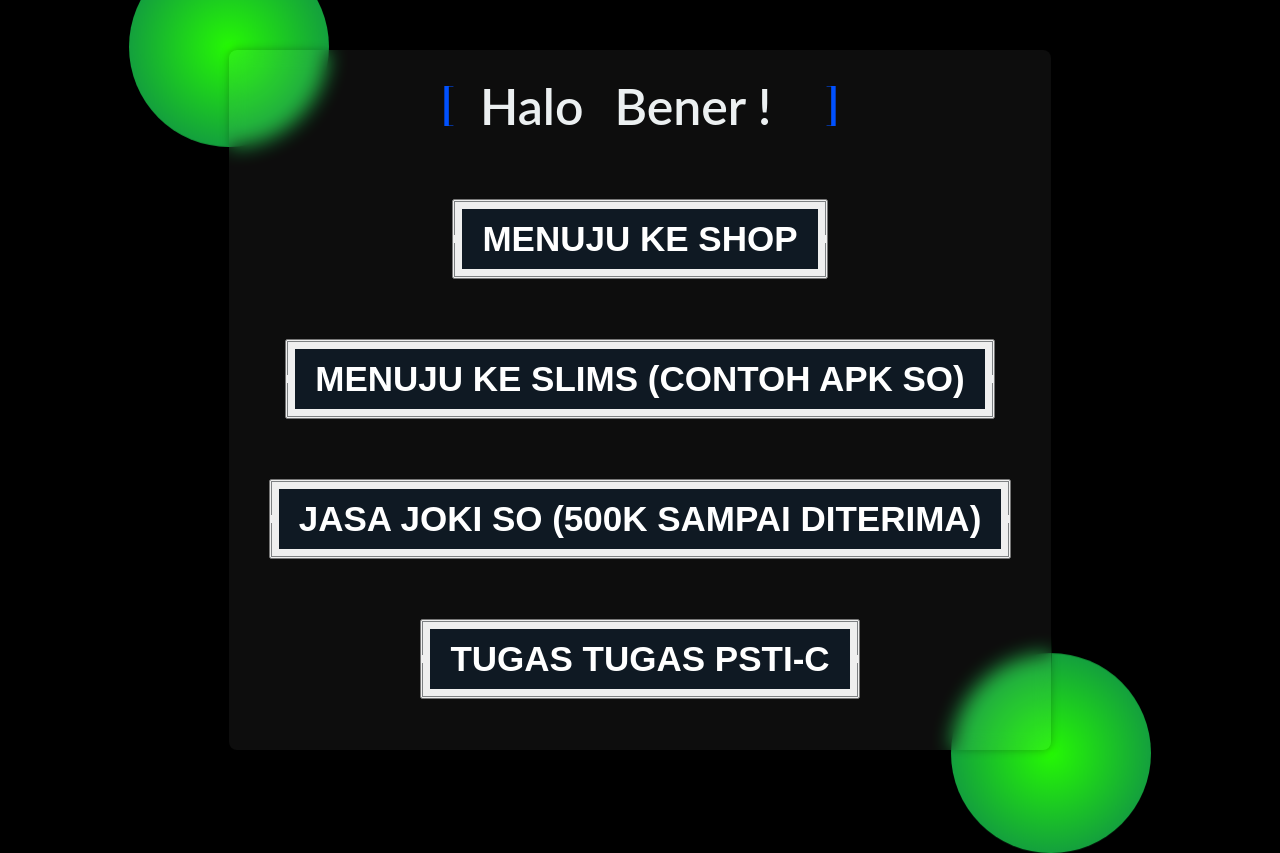
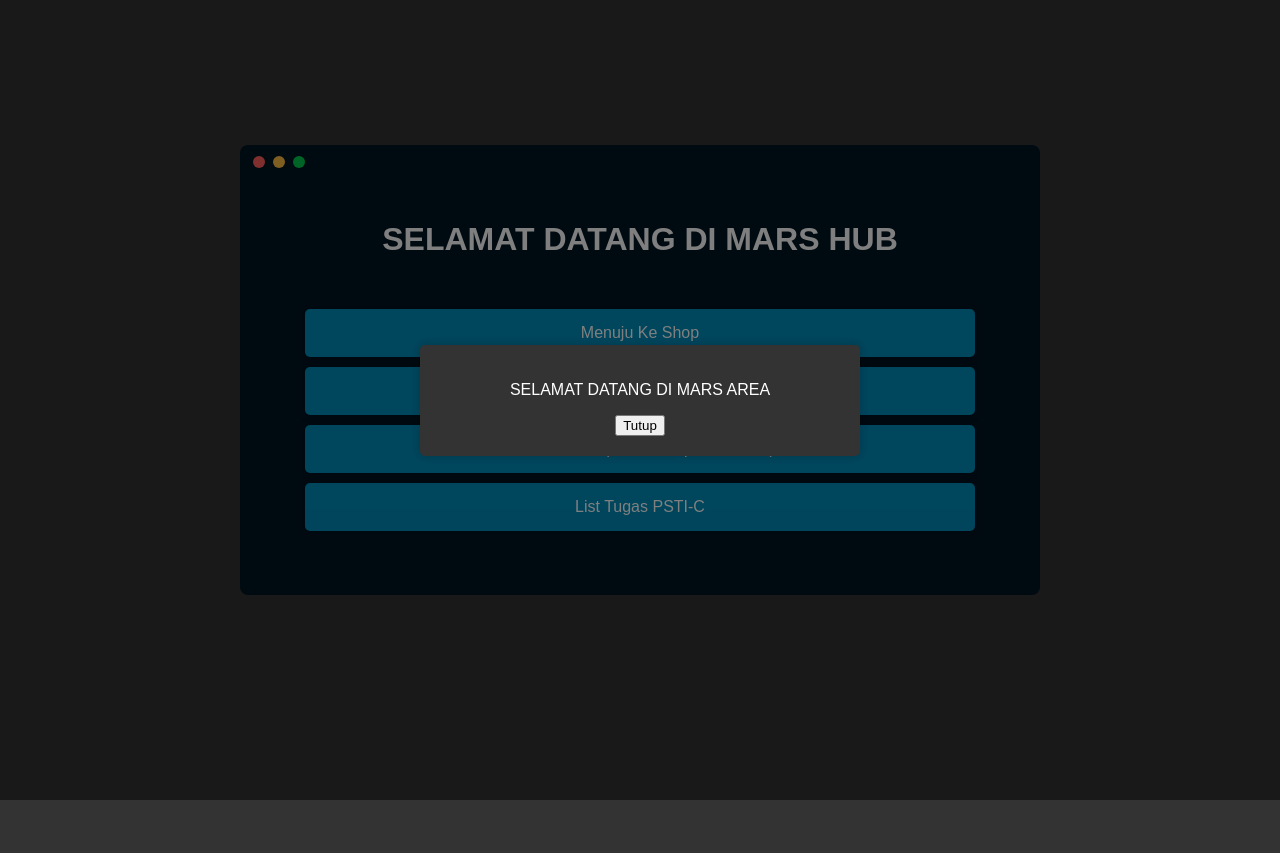
Before and after one commit to Aku-Mars/Coding, a plain HTML site: page Web/index.html in a window 1280 px wide. After the commit the page ends 800 px from the top, so only its background shows below. Drawn offline with Linux system fonts and the light colour scheme.

Commit message:
Update Index.html And To-do List Final

```diff
--- a/Web/index.html
+++ b/Web/index.html
@@ -1,376 +1,223 @@
-
-
 <!DOCTYPE html>
-<html>
+<html lang="en">
 <head>
-    <title>Mars Is Here</title>
+    <meta charset="UTF-8">
+    <meta name="viewport" content="width=device-width, initial-scale=1.0">
+    <meta http-equiv="Content-Security-Policy" content="default-src 'self'; style-src 'self' 'unsafe-inline'; script-src 'self' 'unsafe-inline' 'unsafe-eval'">
+    <title>MARS IS HERE</title>
     <style>
       body {
-            width: auto;
-            height: auto;
-            background-color: black;
-            display: flex;
-            align-items: center;
-            justify-content: center;
-            height: 100vh;
-            margin: 0;
+          background-color: #333;
+          color: white;
+          font-family: Arial, sans-serif;
+          text-align: center;
+          padding: 20px;
+          margin: 0 auto;
+          margin-top: 125px;
+          max-width: 800px;
       }
 
-        a, a:visited {
-            text-decoration: none;
-            color: white;
+      h1 {
+          margin-top: 20px;
       }
 
       .card {
         width: auto;
-            height: 700px;
-            transition: all 0.2s;
-            position: relative;
-            cursor: pointer;
+        height: 450px;
+        margin: 0 auto;
+        background-color: #011522;
+        border-radius: 8px;
+        z-index: 1;
+       }
+
+       .tools {
+        display: flex;
+        align-items: center;
+        padding: 9px;
+       }
+
+       .circle {
+        padding: 0 4px;
+       }
+
+       .box {
+        display: inline-block;
+        align-items: center;
+        width: 10px;
+        height: 10px;
+        padding: 1px;
+        border-radius: 50%;
+       }
+
+       .red {
+        background-color: #ff605c;
+       }
+
+       .yellow {
+        background-color: #ffbd44;
+       }
+
+       .green {
+        background-color: #00ca4e;
+       }
+
+      .container {
+        margin-top: 20px;
+        margin-bottom: 20px;
         display: flex;
         flex-direction: column;
+        align-items: center; /* Menyusun item secara horizontal di tengah */
+    }
+
+    .button {
+      background-color: #008CBA;
+      border-radius: 5px;
+      box-shadow: 0 0 10px rgba(0, 0, 0, 0.2);
+      color: white;
+      border: none;
+      width: 80%; /* Lebar tombol 100% dari parentnya */
+      padding: 15px; /* Padding tombol */
+      cursor: pointer;
+      margin-top: 10px;
+      transition: background-color 0.3s ease, transform 0.2s ease; /* Menambahkan efek transisi untuk perubahan warna dan transformasi */
+      display: inline-block; /* Mengubah tombol menjadi inline-block agar efek transisi transform berfungsi */
+    }
+
+    .button:hover {
+        background-color: #005B8F;
+        transform: scale(1.1); /* Efek zoom in pada hover */
+    }
+
+    .popup-content {
+        background-color: #333;
+        color: white;
+        border-radius: 5px;
+        box-shadow: 0 0 10px rgba(0, 0, 0, 0.2);
+        text-align: center;
+        padding: 20px;
+        width: 80%; /* Menyesuaikan lebar konten popup */
+        max-width: 400px; /* Menetapkan lebar maksimum */
+    }
+
+      .popup {
+          display: none;
+          position: fixed;
+          top: 0;
+          left: 0;
+          width: 100%;
+          height: 100%;
+          background-color: rgba(0, 0, 0, 0.5);
+          z-index: 1;
           justify-content: center;
           align-items: center;
       }
 
-        .card-inner {
-            width: inherit;
-            height: inherit;
-            background: rgba(255, 255, 255, .05);
-            box-shadow: 0 0 10px rgba(0, 0, 0, 0.25);
-            backdrop-filter: blur(10px);
-            border-radius: 8px;
+      .popup-content {
+          background-color: #333;
+          color: white;
+          border-radius: 5px;
+          box-shadow: 0 0 10px rgba(0, 0, 0, 0.2);
           text-align: center;
-            display: flex;
-            justify-content: center;
-            align-items: center;
+          padding: 20px;
+          width: 60%;
       }
 
-        .card:hover {
-            transform: scale(1.04) rotate(1deg);
+      .popup.active {
+          display: flex;
       }
 
-        .circle {
-            width: 200px;
-            height: 200px;
-            background: radial-gradient(#25f904, #0d7b55);
-            border-radius: 50%;
-            position: absolute;
-            animation: move-up6 2s ease-in infinite alternate-reverse;
+      @media screen and (max-width: 600px) {
+          body {
+              font-size: 16px;
+              padding: 10px;
           }
 
-        .circle:nth-child(1) {
-            top: -100px;
-            left: -100px;
+          ul {
+              padding: 10px;
           }
 
-        .circle:nth-child(2) {
-            bottom: -100px;
-            right: -100px;
-            animation-name: move-down1;
+          li {
+              padding: 10px;
           }
 
-        @keyframes move-up6 {
-            to {
-                transform: translateY(-10px);
+          .card {
+              height: 500px;
           }
       }
+  </style>
+</head>
+<body id="body">
 
-        @keyframes move-down1 {
-            to {
-                transform: translateY(10px);
-            }
-        }
+  <div class="card">
+    <div class="tools">
+      <div class="circle">
+        <span class="red box"></span>
+      </div>
+      <div class="circle">
+        <span class="yellow box"></span>
+      </div>
+      <div class="circle">
+        <span class="green box"></span>
+      </div>
+    </div>
+    <div class="card__content">
+      <div class="container">
+        <h1>SELAMAT DATANG DI MARS HUB</h1>
+    </div>
 
-        .container {
-            margin: 20px;
-            display: flex;
-            flex-direction: column;
-            align-items: center;
-        }
+    <div class="container">
+        <a class="button" data-href="https://akumars.dev/shop/" target="_blank">Menuju Ke Shop</a>
+        <a class="button" data-href="https://akumars.dev/slims/" target="_blank">Menuju Ke Slims (CONTOH APK SO)</a>
+        <a class="button" data-href="https://wa.me/62895332008770?text=BANG%20MAU%20JOKI%20SO%20SAMPAI%20DI%20TERIMA%20BANG%20CEPETAN%0A500K%20PUN%20KU%20BAYAR" target="_blank">Jasa Joki SO (500K Sampai Diterima)</a>
+        <a class="button" data-href="https://akumars.dev/list/">List Tugas PSTI-C</a>
+    </div>
 
-        .button {
-            position: relative;
-            padding: 8px;
-            margin: 30px 0; /* Tambahkan margin antara tombol */
-            text-transform: uppercase;
-            font-weight: bold;
-            font-size: 35px;
-            transition: all .15s ease;
-        }
-
-        .button::before,
-        .button::after {
-            content: '';
-            display: block;
-            position: absolute;
-            right: 0;
-            left: 0;
-            height: calc(50% - 5px);
-            border: 1px solid #7D8082;
-            transition: all .15s ease;
-        }
-
-        .button::before {
-            top: 0;
-            border-bottom-width: 0;
-        }
-
-        .button::after {
-            bottom: 0;
-            border-top-width: 0;
-        }
-
-        .button:active,
-        .button:focus {
-            outline: none;
-        }
-
-        .button:active::before,
-        .button:active::after {
-            right: 3px;
-            left: 3px;
-        }
-
-        .button:active::before {
-            top: 3px;
-        }
-
-        .button:active::after {
-            bottom: 3px;
-        }
-
-        .button_lg {
-            position: relative;
-            display: block;
-            padding: 10px 20px;
-            color: #fff;
-            background-color: #0f1923;
-            overflow: hidden;
-            box-shadow: inset 0px 0px 0px 1px transparent;
-        }
-
-        .button_lg::before {
-            content: '';
-            display: block;
-            position: absolute;
-            top: 0;
-            left: 0;
-            width: 2px;
-            height: 2px;
-            background-color: #0f1923;
-        }
-
-        .button_lg::after {
-            content: '';
-            display: block;
-            position: absolute;
-            right: 0;
-            bottom: 0;
-            width: 4px;
-            height: 4px;
-            background-color: #0f1923;
-            transition: all .2s ease;
-        }
-
-        .button_sl {
-            display: block;
-            position: absolute;
-            top: 0;
-            bottom: -1px;
-            left: -8px;
-            width: 0;
-            background-color: #ff4655;
-            transform: skew(-15deg);
-            transition: all .2s ease;
-        }
-
-        .button_text {
-            position: relative;
-        }
-
-        .button:hover {
-            color: #0f1923;
-        }
-
-        .button:hover .button_sl {
-            width: calc(100% + 15px);
-        }
-
-        .button:hover .button_lg::after {
-            background-color: #fff;
-        }
-
-        .displayText {
-            width: 400px;
-            height:45px;
-            margin-top: 35px;
-          }
-
-          .content {
-            display: block;
-            position: sticky;
-            overflow: hidden;
-            font-family: 'Lato', sans-serif;
-            font-size: 50px;
-            line-height: 40px;
-            color: #ecf0f1;
-          }
-
-          .content__container {
-            font-weight: 600;
-            overflow: hidden;
-            height: 40px;
-            padding: 0 40px;
-          }
-
-          .content__container:before {
-            content: '[';
-            left: 0;
-          }
-
-          .content__container:after {
-            content: ']';
-            position: absolute;
-            right: 0;
-          }
-
-          .content__container:after, .content__container:before {
-            position: absolute;
-            top: -2px;
-            color: #0051ff;
-            font-size: 50px;
-            line-height: 36px;
-            -webkit-animation-name: opacity;
-            -webkit-animation-duration: 2s;
-            -webkit-animation-iteration-count: infinite;
-            animation-name: opacity;
-            animation-duration: 2s;
-            animation-iteration-count: infinite;
-          }
-
-          .content__container__text {
-            display: inline;
-            float: left;
-            margin: 0;
-          }
-
-          .content__container__list {
-            margin-top: 0;
-            padding-left: 42%;
-            text-align: left;
-            list-style: none;
-            -webkit-animation-name: change;
-            -webkit-animation-duration: 10s;
-            -webkit-animation-iteration-count: infinite;
-            animation-name: change;
-            animation-duration: 10s;
-            animation-iteration-count: infinite;
-          }
-
-          .content__container__list__item {
-            line-height: 40px;
-            margin: 0;
-          }
-
-          @keyframes opacity {
-            0%, 100% {
-              opacity: 0;
-            }
-
-            50% {
-              opacity: 1;
-            }
-          }
-
-          @keyframes change {
-            0%, 12.66%, 100% {
-              transform: translate3d(0, 0, 0);
-            }
-
-            16.66%, 29.32% {
-              transform: translate3d(0, -25%, 0);
-            }
-
-            33.32%, 45.98% {
-              transform: translate3d(0, -50%, 0);
-            }
-
-            49.98%, 62.64% {
-              transform: translate3d(0, -75%, 0);
-            }
-
-            66.64%, 79.3% {
-              transform: translate3d(0, -50%, 0);
-            }
-
-            83.3%, 95.96% {
-              transform: translate3d(0, -25%, 0);
-            }
-          }
-
-    </style>
-
-</head>
-
-<body>
-    <div class="card">
-        <div class="circle"></div>
-        <div class="circle"></div>
-        <div class="card-inner">
-            <div class="container">
-                <div class="displayText">
-                    <div class="content">
-                      <div class="content__container">
-                        <p class="content__container__text">
-                          Halo
-                        </p>
-
-                        <ul class="content__container__list">
-                            <li class="content__container__list__item">Kamu !</li>
-                            <li class="content__container__list__item">Dunia !</li>
-                            <li class="content__container__list__item">Aku !</li>
-                            <li class="content__container__list__item">Bener !</li>
-                        </ul>
+    <div class="popup" id="popup">
+        <div class="popup-content">
+            <p>SELAMAT DATANG DI MARS AREA</p>
+            <button id="close-popup">Tutup</button>
         </div>
     </div>
     </div>
-                  <br
   </div>
 
+  <script>
+    var popup = document.getElementById('popup');
+    var closePopup = document.getElementById('close-popup');
 
-            <div class="container">
+    function togglePopup() {
+        popup.classList.toggle('active');
+    }
 
-                <button class="button">
-                    <span class="button_lg">
-                        <span class="button_sl"></span>
-                        <span class="button_text"><a href="https://akumars.dev/shop/" target="_blank">Menuju Ke Shop</a></span>
-                    </span>
-                </button>
+    closePopup.addEventListener('click', function () {
+        togglePopup();
+    });
 
-                <button class="button">
-                    <span class="button_lg">
-                        <span class="button_sl"></span>
-                        <span class="button_text"><a href="https://akumars.dev/slims/" target="_blank">Menuju Ke Slims (CONTOH APK SO)</a></span>
-                    </span>
-                </button>
+    var buttons = document.querySelectorAll('.button'); // Change class name to 'button'
 
-                <button class="button">
-                  <span class="button_lg">
-                      <span class="button_sl"></span>
-                      <span class="button_text"><a href="https://wa.me/62895332008770?text=BANG%20MAU%20JOKI%20SO%20SAMPAI%20DI%20TERIMA%20BANG%20CEPETAN%0A500K%20PUN%20KU%20BAYAR" target="_blank">Jasa Joki SO (500K Sampai Diterima)</a></span>
-                  </span>
-              </button>
+    buttons.forEach(function (btn) {
+        btn.addEventListener('click', function () {
+            var href = btn.getAttribute('data-href');
+            if (href) {
+                window.open(href, '_blank');
+            }
+        });
+    });
 
-              <button class="button">
-                <span class="button_lg">
-                    <span class="button_sl"></span>
-                    <span class="button_text"><a href="https://akumars.dev/link/">Tugas Tugas PSTI-C</a></span>
-                </span>
-            </button>
+    // Check if the popup should be displayed
+    var lastPopupTime = localStorage.getItem('lastPopupTime');
+    var currentTime = new Date().getTime();
 
-            </div>
-        </div>
-    </div>
+    if (!lastPopupTime || (currentTime - lastPopupTime) > (60 * 60 * 1000)) {
+        // Display the popup if it has not been displayed or has been more than 1 hour
+        popup.classList.add('active');
+        // Save the last time the popup was displayed
+        localStorage.setItem('lastPopupTime', currentTime);
+    } else {
+        // Hide the popup if it doesn't meet the conditions above
+        popup.classList.remove('active');
+    }
+</script>
+
 </body>
 </html>
```
Lines whose indentation alone changed are shown as unchanged.
